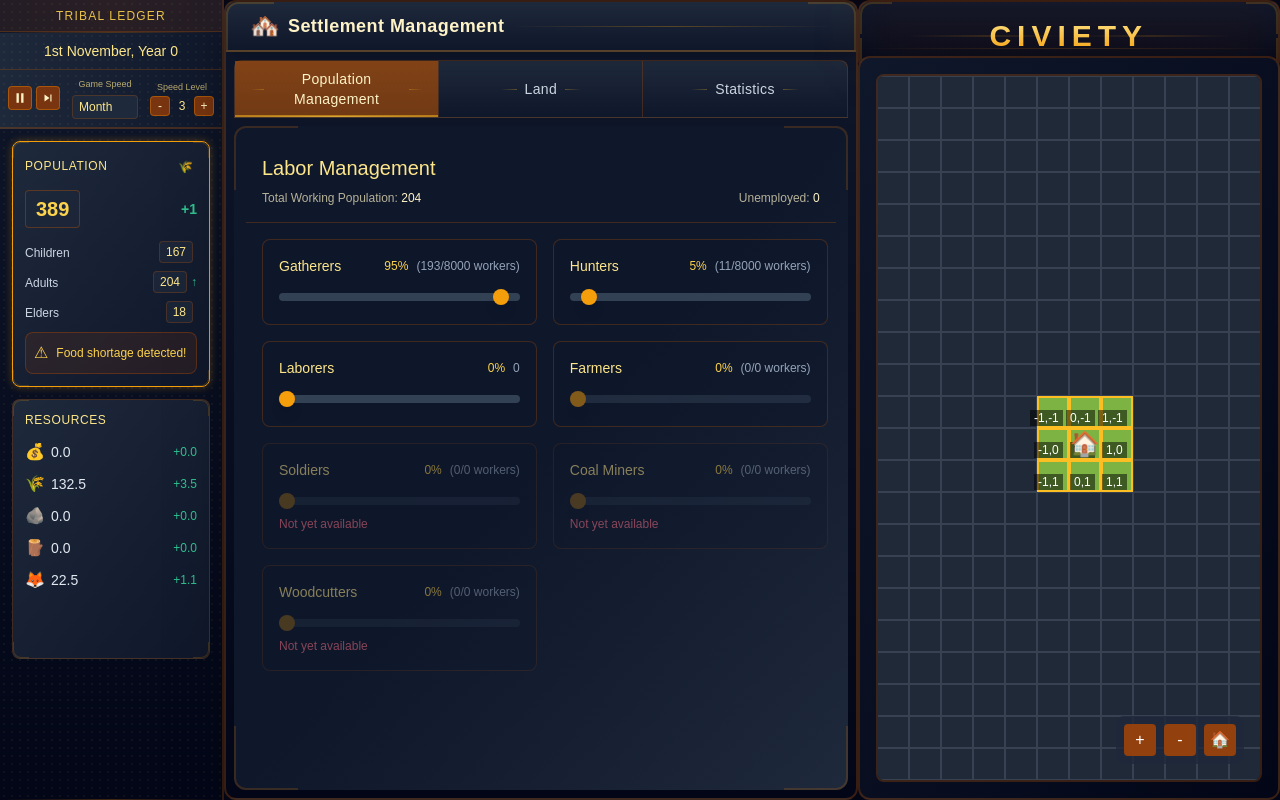
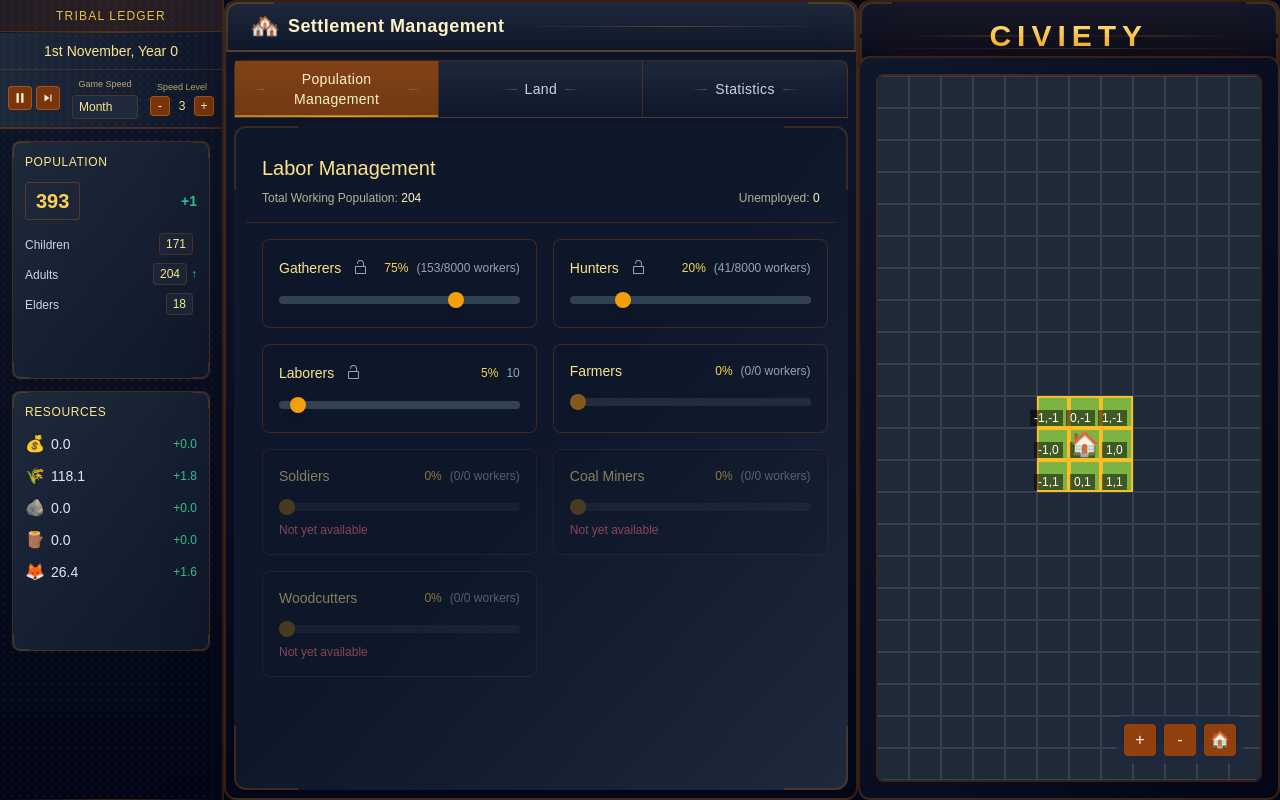
Before and after one commit to zacharyrsmith99/civiety, a Next.js app: page / in a window 1280 px wide. Built offline with nearby package versions, Linux system fonts and the light colour scheme.

Commit message:
feat: add locks to sliders

```diff
--- a/package.json
+++ b/package.json
@@ -9,6 +9,7 @@
     "lint": "next lint"
   },
   "dependencies": {
+    "@radix-ui/react-icons": "^1.3.2",
     "@reduxjs/toolkit": "^2.5.1",
     "chart.js": "^4.4.8",
     "eslint-config-prettier": "^10.0.1",
--- a/src/components/features/population/LaborManagement.tsx
+++ b/src/components/features/population/LaborManagement.tsx
@@ -15,6 +15,7 @@
   percentage: number;
   canAssign: boolean;
   isAvailable: boolean;
+  locked: boolean;
   errorMessage?: string;
 }
 
@@ -38,6 +39,7 @@
       percentage: 0,
       canAssign: true,
       isAvailable: true,
+      locked: false,
     },
     {
       id: "farmers",
@@ -45,6 +47,7 @@
       percentage: 0,
       canAssign: true,
       isAvailable: true,
+      locked: false,
     },
     {
       id: "hunters",
@@ -52,6 +55,7 @@
       percentage: 0,
       canAssign: true,
       isAvailable: true,
+      locked: false,
     },
     {
       id: "laborers",
@@ -59,6 +63,7 @@
       percentage: 0,
       canAssign: true,
       isAvailable: true,
+      locked: false,
     },
     {
       id: "soldiers",
@@ -67,6 +72,7 @@
       canAssign: false,
       isAvailable: false,
       errorMessage: "Not yet available",
+      locked: false,
     },
     {
       id: "coalMiners",
@@ -75,6 +81,7 @@
       canAssign: false,
       isAvailable: false,
       errorMessage: "Not yet available",
+      locked: false,
     },
     {
       id: "woodcutters",
@@ -83,6 +90,7 @@
       canAssign: false,
       isAvailable: false,
       errorMessage: "Not yet available",
+      locked: false,
     },
   ]);
 
@@ -103,6 +111,14 @@
     setSliders(newSliders);
   }, [workingPopulation, occupationSize]);
 
+  const handleToggleLock = (id: keyof OccupationsState["size"]) => {
+    setSliders((prevSliders) =>
+      prevSliders.map((slider) =>
+        slider.id === id ? { ...slider, locked: !slider.locked } : slider,
+      ),
+    );
+  };
+
   const handleSliderChange = (
     id: keyof OccupationsState["size"],
     newPercentage: number,
@@ -118,7 +134,7 @@
     if (percentageDiff === 0) return;
 
     const adjustableSliders = sliders.filter(
-      (s) => s.id !== id && s.isAvailable && s.canAssign,
+      (s) => s.id !== id && s.isAvailable && s.canAssign && !s.locked,
     );
 
     const totalAdjustablePercentage = adjustableSliders.reduce(
@@ -130,7 +146,7 @@
       if (slider.id === id) {
         return { ...slider, percentage: newPercentage };
       }
-      if (!slider.isAvailable || !slider.canAssign) {
+      if (!slider.isAvailable || !slider.canAssign || slider.locked) {
         return slider;
       }
 
@@ -147,12 +163,14 @@
     });
 
     const total = newSliders.reduce((sum, s) => sum + s.percentage, 0);
-    if (total !== 100) {
+    if (Math.abs(total - 100) > 0.01) {
       const lastAdjustable = newSliders.findLast(
-        (s) => s.isAvailable && s.canAssign && s.id !== id,
+        (s) => s.isAvailable && s.canAssign && s.id !== id && !s.locked,
       );
       if (lastAdjustable) {
         lastAdjustable.percentage += 100 - total;
+      } else {
+        return;
       }
     }
 
@@ -193,18 +211,21 @@
           <GathererSlider
             sliderData={gathererSlider}
             onSliderChange={handleSliderChange}
+            onToggleLock={handleToggleLock}
           />
         )}
         {hunterSlider && (
           <HunterSlider
             sliderData={hunterSlider}
             onSliderChange={handleSliderChange}
+            onToggleLock={handleToggleLock}
           />
         )}
         {laborerSlider && (
           <LaborerSlider
             sliderData={laborerSlider}
             onSliderChange={handleSliderChange}
+            onToggleLock={handleToggleLock}
           />
         )}
         {sliders
@@ -245,7 +266,9 @@
                 onChange={(e) =>
                   handleSliderChange(slider.id, parseFloat(e.target.value))
                 }
-                disabled={!slider.isAvailable || !slider.canAssign}
+                disabled={
+                  !slider.isAvailable || !slider.canAssign || slider.locked
+                }
                 className="
                   w-full h-2 rounded-lg appearance-none cursor-pointer
                   bg-slate-700
--- a/src/components/features/population/components/GathererSlider.tsx
+++ b/src/components/features/population/components/GathererSlider.tsx
@@ -4,30 +4,35 @@
 import { getWorkingAgePopulation } from "@/store/middleware/util/stateInformationHelper";
 import { getBaseProductionResourcesWorkerCapacity } from "@/store/middleware/util/occupationActions";
 import { Tooltip } from "@/components/ui/Tooltip";
+import { LockClosedIcon, LockOpen1Icon } from "@radix-ui/react-icons";
 
 interface GathererSliderProps {
   sliderData: {
     percentage: number;
     canAssign: boolean;
     isAvailable: boolean;
+    locked: boolean;
     errorMessage?: string;
   };
   onSliderChange: (
     id: keyof OccupationsState["size"],
     newPercentage: number,
   ) => void;
+  onToggleLock: (id: keyof OccupationsState["size"]) => void;
 }
 
 export const GathererSlider: React.FC<GathererSliderProps> = ({
   sliderData,
   onSliderChange,
+  onToggleLock,
 }) => {
   const workingPopulation = useAppSelector(getWorkingAgePopulation);
   const baseProductionResourcesWorkerCapacity = useAppSelector(
     getBaseProductionResourcesWorkerCapacity,
   );
 
-  const { percentage, canAssign, isAvailable, errorMessage } = sliderData;
+  const { percentage, canAssign, isAvailable, locked, errorMessage } =
+    sliderData;
 
   return (
     <Tooltip
@@ -41,12 +46,24 @@
           ${!isAvailable ? "opacity-50" : ""}
           relative overflow-hidden
           hover:bg-slate-900/70 transition-colors duration-200
+          ${locked ? "border-amber-500" : ""}
         `}
       >
         <div className="flex justify-between items-center mb-2">
-          <span className="text-sm font-medieval text-amber-200">
-            Gatherers
-          </span>
+          <div className="flex items-center gap-2">
+            <span className="text-sm font-medieval text-amber-200">
+              Gatherers
+            </span>
+            {isAvailable && (
+              <button
+                onClick={() => onToggleLock("gatherers")}
+                className={`p-1 rounded-full hover:bg-slate-800 ${locked ? "text-amber-500" : "text-slate-400"}`}
+                title={locked ? "Unlock slider" : "Lock slider"}
+              >
+                {locked ? <LockClosedIcon /> : <LockOpen1Icon />}
+              </button>
+            )}
+          </div>
           <div className="flex items-center gap-2">
             <span className="text-xs text-amber-300">
               {Math.round(percentage)}%
@@ -66,7 +83,7 @@
           onChange={(e) =>
             onSliderChange("gatherers", parseFloat(e.target.value))
           }
-          disabled={!isAvailable || !canAssign}
+          disabled={!isAvailable || !canAssign || locked}
           className="
             w-full h-2 rounded-lg appearance-none cursor-pointer
             bg-slate-700
--- a/src/components/features/population/components/HunterSlider.tsx
+++ b/src/components/features/population/components/HunterSlider.tsx
@@ -4,30 +4,35 @@
 import { getWorkingAgePopulation } from "@/store/middleware/util/stateInformationHelper";
 import { getBaseProductionResourcesWorkerCapacity } from "@/store/middleware/util/occupationActions";
 import { Tooltip } from "@/components/ui/Tooltip";
+import { LockClosedIcon, LockOpen1Icon } from "@radix-ui/react-icons";
 
 interface HunterSliderProps {
   sliderData: {
     percentage: number;
     canAssign: boolean;
     isAvailable: boolean;
+    locked: boolean;
     errorMessage?: string;
   };
   onSliderChange: (
     id: keyof OccupationsState["size"],
     newPercentage: number,
   ) => void;
+  onToggleLock: (id: keyof OccupationsState["size"]) => void;
 }
 
 export const HunterSlider: React.FC<HunterSliderProps> = ({
   sliderData,
   onSliderChange,
+  onToggleLock,
 }) => {
   const workingPopulation = useAppSelector(getWorkingAgePopulation);
   const baseProductionResourcesWorkerCapacity = useAppSelector(
     getBaseProductionResourcesWorkerCapacity,
   );
 
-  const { percentage, canAssign, isAvailable, errorMessage } = sliderData;
+  const { percentage, canAssign, isAvailable, locked, errorMessage } =
+    sliderData;
 
   return (
     <Tooltip
@@ -44,7 +49,20 @@
         `}
       >
         <div className="flex justify-between items-center mb-2">
-          <span className="text-sm font-medieval text-amber-200">Hunters</span>
+          <div className="flex items-center gap-2">
+            <span className="text-sm font-medieval text-amber-200">
+              Hunters
+            </span>
+            {isAvailable && (
+              <button
+                onClick={() => onToggleLock("hunters")}
+                className={`p-1 rounded-full hover:bg-slate-800 ${locked ? "text-amber-500" : "text-slate-400"}`}
+                title={locked ? "Unlock slider" : "Lock slider"}
+              >
+                {locked ? <LockClosedIcon /> : <LockOpen1Icon />}
+              </button>
+            )}
+          </div>
           <div className="flex items-center gap-2">
             <span className="text-xs text-amber-300">
               {Math.round(percentage)}%
--- a/src/components/features/population/components/LaborerSlider.tsx
+++ b/src/components/features/population/components/LaborerSlider.tsx
@@ -3,27 +3,32 @@
 import { OccupationsState } from "@/store/slices/occupationsSlice";
 import { getWorkingAgePopulation } from "@/store/middleware/util/stateInformationHelper";
 import { Tooltip } from "@/components/ui/Tooltip";
+import { LockClosedIcon, LockOpen1Icon } from "@radix-ui/react-icons";
 
 interface LaborerSliderProps {
   sliderData: {
     percentage: number;
     canAssign: boolean;
     isAvailable: boolean;
+    locked: boolean;
     errorMessage?: string;
   };
   onSliderChange: (
     id: keyof OccupationsState["size"],
     newPercentage: number,
   ) => void;
+  onToggleLock: (id: keyof OccupationsState["size"]) => void;
 }
 
 export const LaborerSlider: React.FC<LaborerSliderProps> = ({
   sliderData,
   onSliderChange,
+  onToggleLock,
 }) => {
   const workingPopulation = useAppSelector(getWorkingAgePopulation);
 
-  const { percentage, canAssign, isAvailable, errorMessage } = sliderData;
+  const { percentage, canAssign, isAvailable, locked, errorMessage } =
+    sliderData;
 
   return (
     <Tooltip
@@ -37,10 +42,24 @@
           ${!isAvailable ? "opacity-50" : ""}
           relative overflow-hidden
           hover:bg-slate-900/70 transition-colors duration-200
+          ${locked ? "border-amber-500" : ""}
         `}
       >
         <div className="flex justify-between items-center mb-2">
-          <span className="text-sm font-medieval text-amber-200">Laborers</span>
+          <div className="flex items-center gap-2">
+            <span className="text-sm font-medieval text-amber-200">
+              Laborers
+            </span>
+            {isAvailable && (
+              <button
+                onClick={() => onToggleLock("laborers")}
+                className={`p-1 rounded-full hover:bg-slate-800 ${locked ? "text-amber-500" : "text-slate-400"}`}
+                title={locked ? "Unlock slider" : "Lock slider"}
+              >
+                {locked ? <LockClosedIcon /> : <LockOpen1Icon />}
+              </button>
+            )}
+          </div>
           <div className="flex items-center gap-2">
             <span className="text-xs text-amber-300">
               {Math.round(percentage)}%
@@ -59,7 +78,7 @@
           onChange={(e) =>
             onSliderChange("laborers", parseFloat(e.target.value))
           }
-          disabled={!isAvailable || !canAssign}
+          disabled={!isAvailable || !canAssign || locked}
           className="
             w-full h-2 rounded-lg appearance-none cursor-pointer
             bg-slate-700
--- a/src/store/middleware/gameTick/processGameTick.ts
+++ b/src/store/middleware/gameTick/processGameTick.ts
@@ -87,9 +87,22 @@
       newFoodConsumptionByCohort: foodConsumptionByCohort,
     }),
   );
+  state = store.getState();
+
+  const buildingUpkeep = calculateBuildingUpkeepResourceUsage(
+    state,
+    tickRateMultiplier,
+  );
+  const newResources = {
+    food: state.resources.stores.food - buildingUpkeep.food,
+    wood: state.resources.stores.wood - buildingUpkeep.wood,
+    stone: state.resources.stores.stone - buildingUpkeep.stone,
+    hide: state.resources.stores.hide - buildingUpkeep.hide,
+  };
+  store.dispatch(updateResources(newResources));
 
   const hideProduction = calculateHideProduction(state, tickRateMultiplier);
-  const hideConsumption = calculateHideConsumption(state, tickRateMultiplier);
+  const hideConsumption = calculateHideConsumption(buildingUpkeep.hide);
   const newHide = calculateNewHideStock(
     state.resources.stores.hide,
     hideProduction,
@@ -105,7 +118,7 @@
   state = store.getState();
 
   const { starvationDeathRateMultipliers, foodSecurityScore } =
-    calculateStarvationDeathRates(state);
+    calculateStarvationDeathRates(state, tickRateMultiplier);
   store.dispatch(setFoodSecurityScore(foodSecurityScore));
   const { housingDeathRateMultipliers, housingScore } =
     calculateLackOfHousingDeathRates(state);
@@ -120,14 +133,6 @@
   store.dispatch(updateCohorts({ cohorts: newCohorts, total: newTotal }));
   state = store.getState();
 
-  const buildingUpkeep = calculateBuildingUpkeepResourceUsage(state);
-  const newResources = {
-    food: state.resources.stores.food - buildingUpkeep.food,
-    wood: state.resources.stores.wood - buildingUpkeep.wood,
-    stone: state.resources.stores.stone - buildingUpkeep.stone,
-    hide: state.resources.stores.hide - buildingUpkeep.hide,
-  };
-  store.dispatch(updateResources(newResources));
   if (state.land.buildingQueue.length > 0) {
     let laborerProduction = calculateLaborerProduction(
       state,
--- a/src/store/middleware/util/buildingUpkeepActions.ts
+++ b/src/store/middleware/util/buildingUpkeepActions.ts
@@ -74,7 +74,10 @@
   };
 }
 
-export function calculateBuildingUpkeepResourceUsage(state: RootState) {
+export function calculateBuildingUpkeepResourceUsage(
+  state: RootState,
+  tickRateMultiplier: number,
+) {
   const resourcesUsed = {
     labor: 0,
     food: 0,
@@ -91,7 +94,8 @@
       state.land.buildingUpkeepCosts,
     );
     Object.entries(upkeepCosts).forEach(([key, value]) => {
-      resourcesUsed[key as keyof typeof resourcesUsed] += value;
+      resourcesUsed[key as keyof typeof resourcesUsed] +=
+        value * tickRateMultiplier;
     });
   });
 
--- a/src/store/middleware/util/populationCohortActions.ts
+++ b/src/store/middleware/util/populationCohortActions.ts
@@ -340,7 +340,10 @@
   elders: 2.5,
 };
 
-export function calculateStarvationDeathRates(state: RootState): {
+export function calculateStarvationDeathRates(
+  state: RootState,
+  tickRateMultiplier: number,
+): {
   starvationDeathRateMultipliers: Record<string, number>;
   foodSecurityScore: number;
 } {
@@ -364,14 +367,16 @@
     };
   }
 
-  const daysOfFoodRemaining = Math.max(0, food / foodConsumption);
+  const daysOfFoodRemaining = Math.max(
+    0,
+    food / (foodConsumption / tickRateMultiplier),
+  );
   const stockFactor = Math.min(1, daysOfFoodRemaining / 90);
 
   const changeRate = foodProduction / foodConsumption; // Ratio of production to consumption
   const changeFactor = changeRate >= 1 ? 1.0 : Math.max(0, changeRate); // 0-1 based on sustainability
 
   const absoluteStarvationFactor = food <= 0 ? 0.0 : 1.0;
-
   let foodSecurityScore =
     stockFactor * 0.15 + changeFactor * 0.1 + absoluteStarvationFactor * 0.75;
   foodSecurityScore = Math.max(0, Math.min(1, foodSecurityScore));
--- a/src/store/middleware/util/resources/hideActions.ts
+++ b/src/store/middleware/util/resources/hideActions.ts
@@ -37,11 +37,8 @@
   );
 }
 
-export function calculateHideConsumption(
-  state: RootState,
-  tickRateMultiplier: number,
-) {
-  return 0;
+export function calculateHideConsumption(hideBuildingConsumption: number) {
+  return hideBuildingConsumption;
 }
 
 export function calculateNewHideStock(
--- a/src/store/slices/util/initialGameState.ts
+++ b/src/store/slices/util/initialGameState.ts
@@ -101,9 +101,9 @@
   // FOOD
   foodConsumptionBaseRates: [0.00274],
   foodConsumptionMultipliers: [],
-  hunterFoodProductionBaseRates: [0.0031],
+  hunterFoodProductionBaseRates: [0.003],
   hunterFoodProductionMultipliers: [],
-  gathererFoodProductionBaseRates: [0.0045],
+  gathererFoodProductionBaseRates: [0.00475],
   gathererFoodProductionMultipliers: [],
   farmerFoodProductionBaseRates: [0.5],
   farmerFoodProductionMultipliers: [],
--- a/src/store/slices/util/initialLandState.ts
+++ b/src/store/slices/util/initialLandState.ts
@@ -50,7 +50,7 @@
       HousingBuilding
     >
   )["makeshiftHousing"] = {
-    level: 1000,
+    level: 333,
   };
 
   tiles["0,0"].usedSpaceUnits = 1000;
@@ -111,12 +111,12 @@
     housing: {
       makeshiftHousing: {
         labor: 0.00028,
-        hide: 0.0002,
+        hide: 0.00025,
         food: 0.0,
         wood: 0.0,
         stone: 0.0,
       },
-      hut: { labor: 0.00056, hide: 0.0004, food: 0.0, wood: 0.0, stone: 0.0 },
+      hut: { labor: 0.0012, hide: 0.0005, food: 0.0, wood: 0.0, stone: 0.0 },
     },
     agriculture: {
       farm: { labor: 0.0, hide: 0.0, food: 0.0, wood: 0.0, stone: 0.0 },
--- a/src/store/slices/util/initialOccupationsState.ts
+++ b/src/store/slices/util/initialOccupationsState.ts
@@ -3,10 +3,10 @@
 
 export const initialOccupationsState: OccupationsState = {
   occupationAllocation: {
-    hunters: 0.05,
-    gatherers: 0.95,
+    hunters: 0.2,
+    gatherers: 0.75,
     farmers: 0,
-    laborers: 0,
+    laborers: 0.05,
     soldiers: 0,
     coalMiners: 0,
     ironMiners: 0,
```
Also changed, not shown: 1 other file (tests, documents, lock files or other folders).
